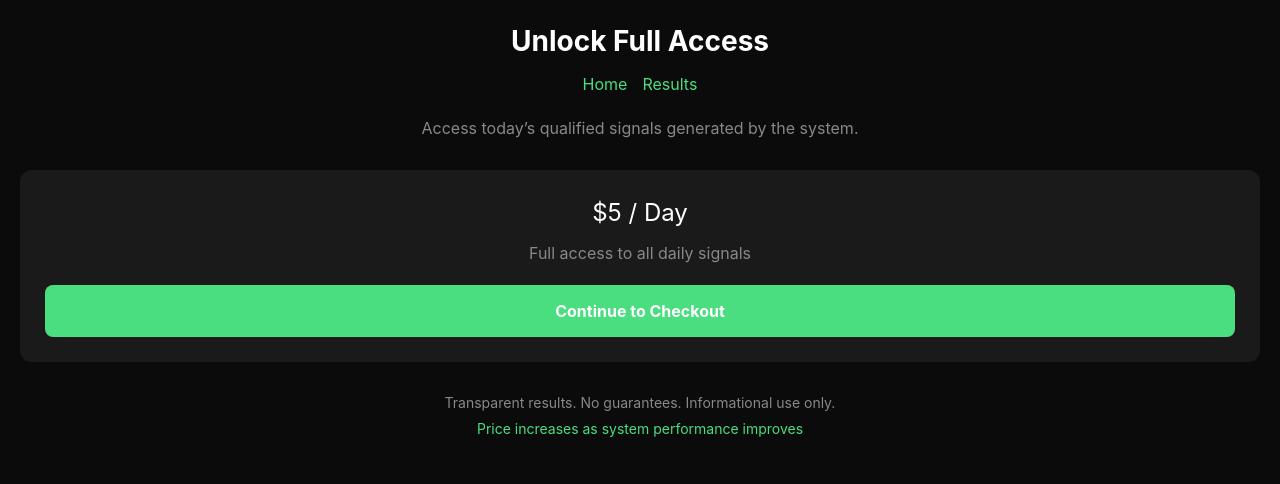
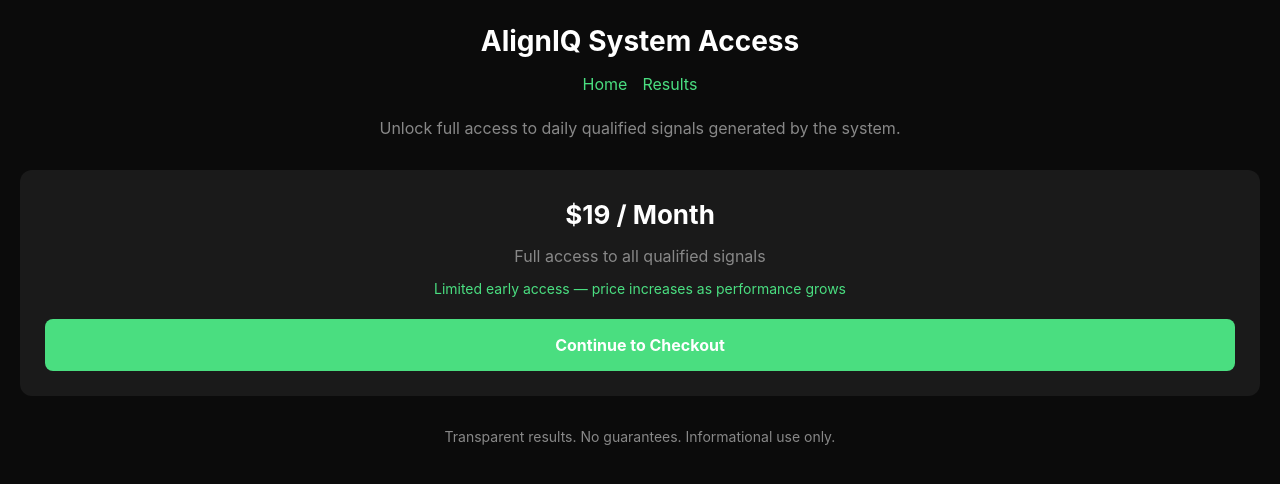
Before and after one commit to aligniqsystem/nextjs-boilerplate, a Next.js app: page /premium in a window 1280 px wide. Shown: the top 484 px of the page. Built offline with nearby package versions, Linux system fonts and the light colour scheme.

Commit message:
Update page.tsx
update premium page pricing

```diff
--- a/app/premium/page.tsx
+++ b/app/premium/page.tsx
@@ -11,7 +11,7 @@
 
       {/* HEADER */}
       <h1 style={{ fontSize: "28px", fontWeight: "bold" }}>
-        Unlock Full Access
+        AlignIQ System Access
       </h1>
 
       {/* NAV */}
@@ -20,8 +20,9 @@
         <a href="/results" style={{ color: "#4ade80" }}>Results</a>
       </div>
 
+      {/* DESCRIPTION */}
       <p style={{ color: "#888", marginTop: "10px" }}>
-        Access today’s qualified signals generated by the system.
+        Unlock full access to daily qualified signals generated by the system.
       </p>
 
       {/* PRICING CARD */}
@@ -31,10 +32,16 @@
         borderRadius: "12px",
         marginTop: "30px"
       }}>
-        <h2 style={{ fontSize: "24px" }}>$5 / Day</h2>
+        <h2 style={{ fontSize: "26px", fontWeight: "bold" }}>
+          $19 / Month
+        </h2>
 
         <p style={{ color: "#888", marginTop: "10px" }}>
-          Full access to all daily signals
+          Full access to all qualified signals
+        </p>
+
+        <p style={{ color: "#4ade80", marginTop: "10px", fontSize: "14px" }}>
+          Limited early access — price increases as performance grows
         </p>
 
         <button style={{
@@ -51,13 +58,10 @@
         </button>
       </div>
 
-      {/* TRUST LINE */}
+      {/* TRUST / DISCLAIMER */}
       <div style={{ marginTop: "30px" }}>
         <p style={{ color: "#888", fontSize: "14px" }}>
           Transparent results. No guarantees. Informational use only.
-        </p>
-        <p style={{ color: "#4ade80", fontSize: "14px", marginTop: "5px" }}>
-          Price increases as system performance improves
         </p>
       </div>
 
```
